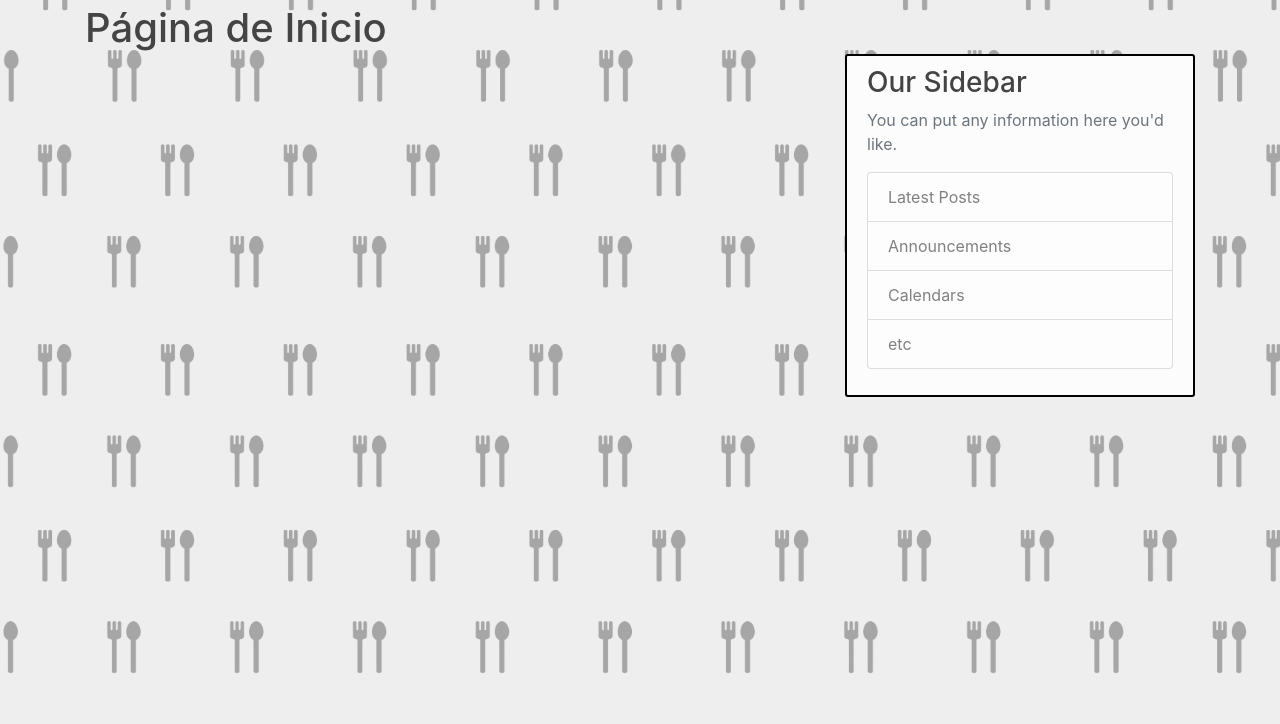
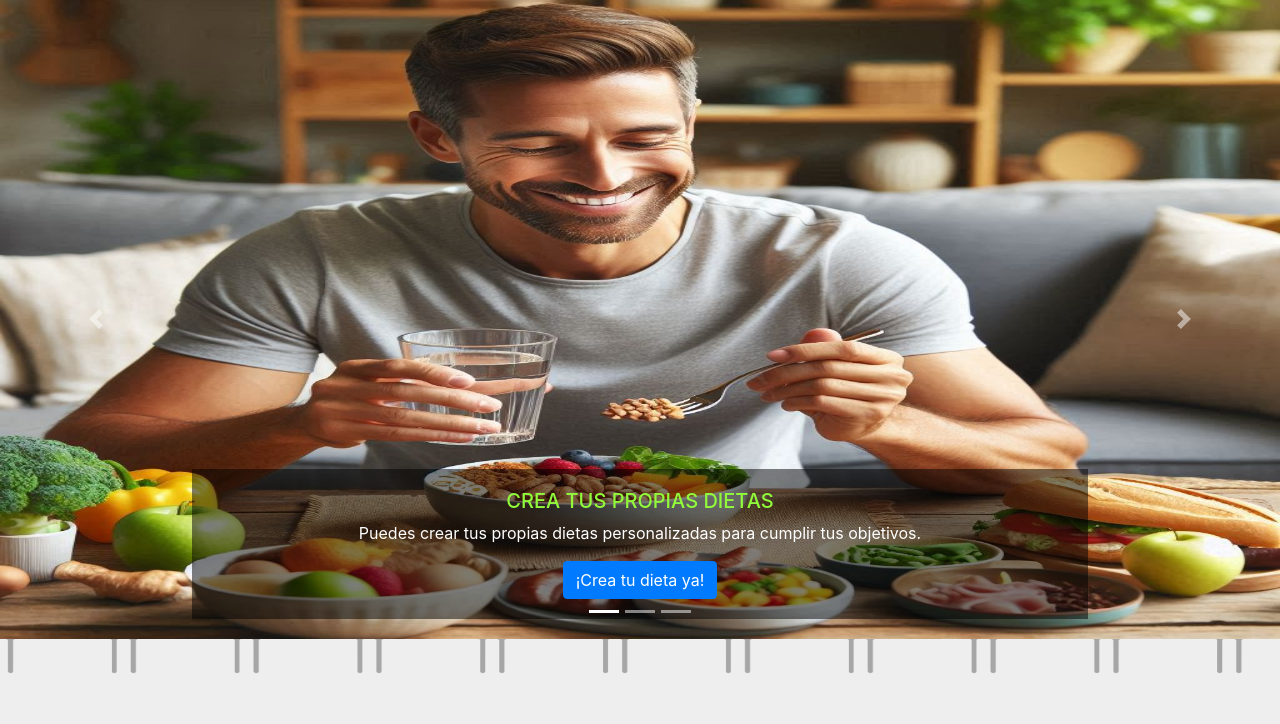
Before and after one commit to CarlosAlbert19/nutrideli, a Flask app: page / in a window 1280 px wide. Shown: the part 76-800 px from the top of the page. Run offline with Flask 3, Linux system fonts and the light colour scheme; some libraries are stand-ins or nearby versions.

Commit message:
Mejoras en la página inicio

```diff
--- a/nutrideli_web/main/routes.py
+++ b/nutrideli_web/main/routes.py
@@ -7,18 +7,18 @@ main = Blueprint('main', __name__)
 @main.route("/")
 @main.route("/inicio")
 def inicio():
-    return render_template ('inicio.html', titulo_pagina='Inicio')
+    return render_template ('inicio.html', titulo_pagina='Inicio', es_inicio=True)
 
 @main.route("/publicaciones")
 def blog_publicaciones():
     page = request.args.get('page', 1, type=int)
     publicaciones = Post.query.order_by(Post.date_posted.desc()).paginate(page=page, per_page=10)
-    return render_template ('publicaciones.html', publicaciones=publicaciones, titulo_pagina='Publicaciones')
+    return render_template ('publicaciones.html', publicaciones=publicaciones, titulo_pagina='Publicaciones', es_inicio=False)
 
 @main.route("/nutripedia")
 def nutripedia():
-    return render_template ('nutripedia.html', titulo_pagina='Nutripedia')
+    return render_template ('nutripedia.html', titulo_pagina='Nutripedia', es_inicio=False)
 
 @main.route("/acerca_de")
 def acerca_de():
-    return render_template ('acerca_de.html', titulo_pagina='Acerca de')
+    return render_template ('acerca_de.html', titulo_pagina='Acerca de', es_inicio=False)
--- a/nutrideli_web/static/main.css
+++ b/nutrideli_web/static/main.css
@@ -4,7 +4,7 @@ body {
     background-repeat: no-repeat;
     background-attachment: fixed;
     color: #333333;
-    margin-top: 5rem;
+    margin-top: 4.7rem;
   }
 
   h1, h2, h3, h4, h5, h6 {
@@ -23,7 +23,7 @@ body {
   }
 
   .site-header .navbar-nav .nav-link:hover {
-    color: #ffffff;
+    color: #2a5e2c;
   }
 
   .site-header .navbar-nav .nav-link.active {
@@ -38,7 +38,7 @@ body {
     padding: 10px 20px;
     border: 2px solid #000000;
     border-radius: 3px;
-    margin-top: 50px;
+    margin-top: 40px;
     margin-bottom: 20px;
   }
 
@@ -88,3 +88,46 @@ body {
   .account-heading {
     font-size: 2.5rem;
   }
+
+  .btn-info {
+    color: #ffffff; /* Color del texto */
+    background-color: #4CAF50;
+    border-color: #4CAF50; /* Color del borde */
+  }
+
+  .btn-outline-info {
+    color: #327234; /* Color del texto */
+    background-color: #97ff9b;
+    border-color: #4CAF50; /* Color del borde */
+  }
+
+  .btn-outline-info:hover {
+      background-color: #4CAF50; /* Color de fondo al pasar el ratón */
+      color: #ffffff; /* Color del texto al pasar el ratón */
+  }
+
+  .about-section {
+    background: #EEEEEE;
+    padding: 10px 20px;
+    border: 2px solid #afafaf;
+    border-radius: 3px;
+    margin-top: 40px;
+    margin-bottom: 20px;
+  }
+
+  .about-title {
+    color: #008b17;
+  }
+
+  .about-content {
+    white-space: pre-line;
+  }
+
+  .carousel-item {
+    height: 80vh; /* Altura completa de la pantalla */
+  }
+  .carousel-item img {
+      height: 100%; /* Asegura que la imagen ocupe toda la altura */
+      width: 100%;
+      object-fit: fill; /* Ajusta la imagen para cubrir el contenedor */
+  }
--- a/nutrideli_web/templates/inicio.html
+++ b/nutrideli_web/templates/inicio.html
@@ -1,4 +1,45 @@
 {% extends "layout.html" %}
 {% block content %}
-    <h1>Página de Inicio</h1>
+    <!-- <h1 class="text-center">COSAS QUE PUEDES HACER EN NUTRIDELI</h1> -->
+    <div id="carouselExampleIndicators" class="carousel slide" data-ride="carousel">
+        <ol class="carousel-indicators">
+            <li data-target="#carouselExampleIndicators" data-slide-to="0" class="active"></li>
+            <li data-target="#carouselExampleIndicators" data-slide-to="1"></li>
+            <li data-target="#carouselExampleIndicators" data-slide-to="2"></li>
+        </ol>
+        <div class="carousel-inner">
+            <div class="carousel-item active">
+                <img src="{{ url_for('static', filename='useful_images/carrusel1.jpg') }}" class="d-block w-100" alt="Imagen 1">
+                <div class="carousel-caption d-none d-md-block" style="background-color: rgba(0, 0, 0, 0.5);">
+                    <h5 style="color: rgb(145, 251, 59);">CREA TUS PROPIAS DIETAS</h5>
+                    <p>Puedes crear tus propias dietas personalizadas para cumplir tus objetivos.</p>
+                    <a href="#" class="btn btn-primary">¡Crea tu dieta ya!</a>
+                </div>
+            </div>
+            <div class="carousel-item">
+                <img src="{{ url_for('static', filename='useful_images/carrusel2.jpg') }}" class="d-block w-100" alt="Imagen 2">
+                <div class="carousel-caption d-none d-md-block" style="background-color: rgba(0, 0, 0, 0.5);">
+                    <h5 style="color: rgb(145, 251, 59);">COMPARTE TU EXPERIENCIA</h5>
+                    <p>Realiza una publicación sobre cómo va tu progreso, comparte algún dato interesante u observa qué es lo que los otros usuarios están comentando.</p>
+                    <a href="#" class="btn btn-primary">¡Publica algo ya!</a>
+                </div>
+            </div>
+            <div class="carousel-item">
+                <img src="{{ url_for('static', filename='useful_images/carrusel3.jpg') }}" class="d-block w-100" alt="Imagen 3">
+                <div class="carousel-caption d-none d-md-block" style="background-color: rgba(0, 0, 0, 0.5);">
+                    <h5 style="color: rgb(145, 251, 59);">APRENDE DELICIOSAMENTE</h5>
+                    <p>Consulta y aprende sobre la diferente información nutrimental que contienen diversos alimentos en la Nutripedia.</p>
+                    <a href="#" class="btn btn-primary">¡Aprende ya!</a>
+                </div>
+            </div>
+        </div>
+        <a class="carousel-control-prev" href="#carouselExampleIndicators" role="button" data-slide="prev">
+            <span class="carousel-control-prev-icon" aria-hidden="true"></span>
+            <span class="sr-only">Anterior</span>
+        </a>
+        <a class="carousel-control-next" href="#carouselExampleIndicators" role="button" data-slide="next">
+            <span class="carousel-control-next-icon" aria-hidden="true"></span>
+            <span class="sr-only">Siguiente</span>
+        </a>
+    </div>
 {% endblock content %}
--- a/nutrideli_web/templates/layout.html
+++ b/nutrideli_web/templates/layout.html
@@ -8,6 +8,7 @@
     <link rel="stylesheet" href="https://cdn.jsdelivr.net/npm/bootstrap@4.0.0/dist/css/bootstrap.min.css" integrity="sha384-Gn5384xqQ1aoWXA+058RXPxPg6fy4IWvTNh0E263XmFcJlSAwiGgFAW/dAiS6JXm" crossorigin="anonymous">
     <link rel="stylesheet" type="text/css" href="{{ url_for('static', filename='main.css') }}">
     <title>NutriDeli - {{ titulo_pagina }}</title>
+    <link rel="icon" type="image/png" href="{{ url_for('static', filename='useful_images/nutrideli_logoF.png') }}">
 </head>
 <body>
     <header class="site-header">
@@ -42,9 +43,9 @@
           </div>
         </nav>
     </header>
-    <main role="main" class="container">
-        <div class="row">
-          <div class="col-md-8">
+    <main role="main" class="{% if not es_inicio %}container{% endif %}">
+        <div class="{% if not es_inicio %}row{% endif %}">
+          <div class="{% if not es_inicio %}col-md-8{% endif %}">
             {% with messages = get_flashed_messages(with_categories=true) %}
                 {% if messages %}
                     {% for category, message in messages %}
@@ -56,19 +57,14 @@
             {% endwith %}
             {% block content %}{% endblock %}
           </div>
-          <div class="col-md-4">
-            <div class="content-section">
-              <h3>Our Sidebar</h3>
-              <p class='text-muted'>You can put any information here you'd like.
-                <ul class="list-group">
-                  <li class="list-group-item list-group-item-light">Latest Posts</li>
-                  <li class="list-group-item list-group-item-light">Announcements</li>
-                  <li class="list-group-item list-group-item-light">Calendars</li>
-                  <li class="list-group-item list-group-item-light">etc</li>
-                </ul>
-              </p>
+          {% if not es_inicio %}
+            <div class="col-md-4">
+              <div class="content-section">
+                <h3>¡Consejo del día!</h3>
+                <p class='text-muted'>Aquí se mostrará un consejo diferente cada día del mes.</p>
+              </div>
             </div>
-          </div>
+          {% endif %}
         </div>
     </main>
 
```
Also changed, not shown: nutrideli_web/posts/routes.py (+4 -4 lines), nutrideli_web/templates/acerca_de.html (+6 -1 lines), nutrideli_web/users/routes.py (+7 -7 lines), nutrideli_web/static/useful_images/carrusel1.jpg (added), nutrideli_web/static/useful_images/carrusel2.jpg (added), nutrideli_web/static/useful_images/carrusel3.jpg (added).
